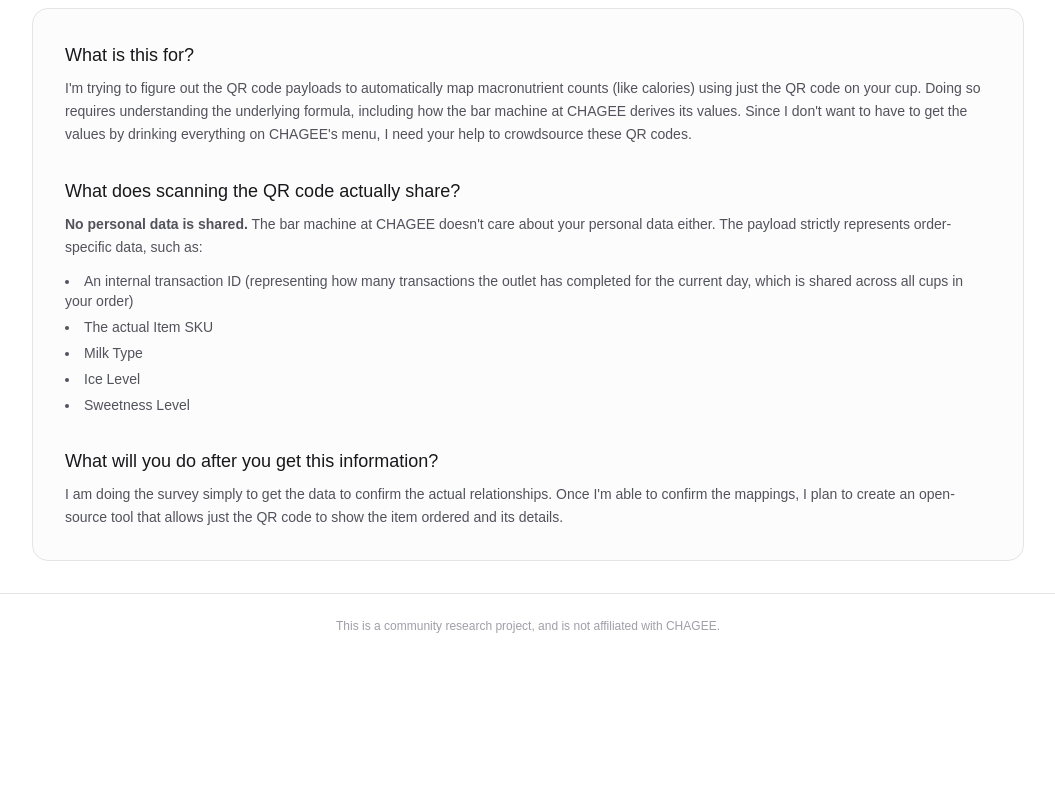
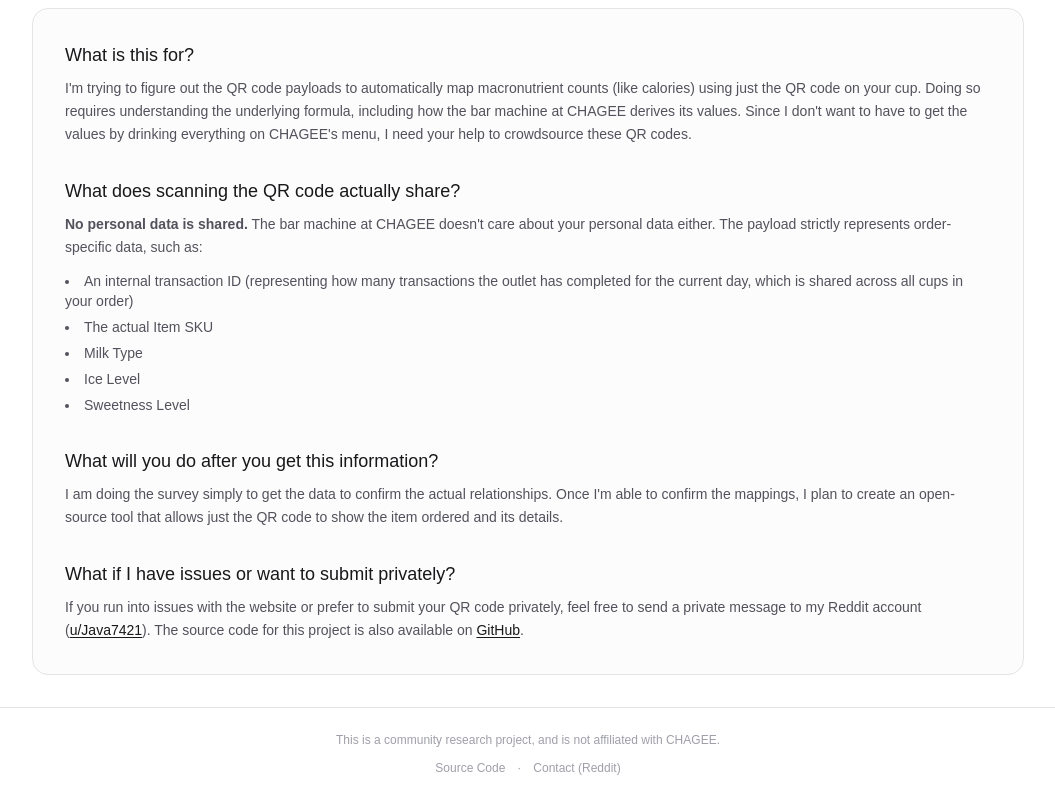
Before and after one commit to Wilsoon7721/chagee-wilsoon-dev, a Next.js app: page / in a window 1280 px wide. Shown: the part 574-1374 px from the top of the page, without its empty margins (112-1167 px from the left). Before the commit the page ends 1232 px from the top, so only its background shows below. Built offline with nearby package versions, Linux system fonts and the light colour scheme; no server answers; the database is empty.

Commit message:
Add src and contact

```diff
--- a/app/layout.tsx
+++ b/app/layout.tsx
@@ -33,7 +33,18 @@
         <main className="mx-auto w-full max-w-5xl flex-1 px-4 py-8">{children}</main>
 
         <footer className="border-t border-zinc-200 py-6 dark:border-zinc-800">
-          <p className="text-center text-xs text-zinc-400 dark:text-zinc-600">This is a community research project, and is not affiliated with CHAGEE.</p>
+          <div className="flex flex-col items-center justify-center gap-3">
+            <p className="text-center text-xs text-zinc-400 dark:text-zinc-600">This is a community research project, and is not affiliated with CHAGEE.</p>
+            <div className="flex items-center justify-center gap-3 text-xs text-zinc-400 dark:text-zinc-600">
+              <a href="https://github.com/Wilsoon7721/chagee-wilsoon-dev" target="_blank" rel="noopener noreferrer" className="cursor-pointer hover:text-zinc-900 dark:hover:text-zinc-300 transition-colors">
+                Source Code
+              </a>
+              <span>&middot;</span>
+              <a href="https://reddit.com/u/Java7421" target="_blank" rel="noopener noreferrer" className="cursor-pointer hover:text-zinc-900 dark:hover:text-zinc-300 transition-colors">
+                Contact (Reddit)
+              </a>
+            </div>
+          </div>
         </footer>
       </body>
     </html>
--- a/app/page.tsx
+++ b/app/page.tsx
@@ -113,6 +113,21 @@
             I am doing the survey simply to get the data to confirm the actual relationships. Once I&apos;m able to confirm the mappings, I plan to create an open-source tool that allows just the QR code to show the item ordered and its details.
           </p>
         </div>
+
+        <div>
+          <h3 className="text-lg font-medium text-zinc-900 dark:text-zinc-50">What if I have issues or want to submit privately?</h3>
+          <p className="mt-2 text-sm leading-relaxed text-zinc-600 dark:text-zinc-400">
+            If you run into issues with the website or prefer to submit your QR code privately, feel free to send a private message to my Reddit account (
+            <a href="https://reddit.com/u/Java7421" target="_blank" rel="noopener noreferrer" className="cursor-pointer font-medium text-zinc-900 underline underline-offset-2 hover:text-zinc-600 dark:text-zinc-50 dark:hover:text-zinc-300">
+              u/Java7421
+            </a>
+            ). The source code for this project is also available on{' '}
+            <a href="https://github.com/Wilsoon7721/chagee-wilsoon-dev" target="_blank" rel="noopener noreferrer" className="cursor-pointer font-medium text-zinc-900 underline underline-offset-2 hover:text-zinc-600 dark:text-zinc-50 dark:hover:text-zinc-300">
+              GitHub
+            </a>
+            .
+          </p>
+        </div>
       </div>
     </div>
   );
```
